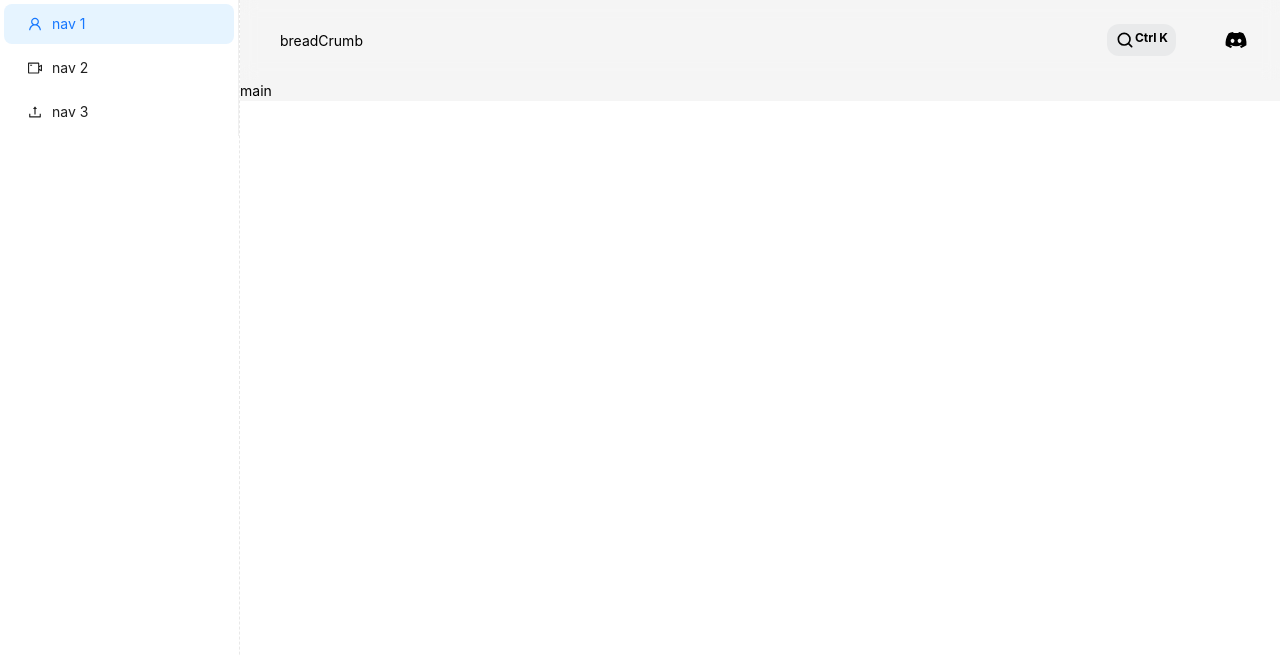
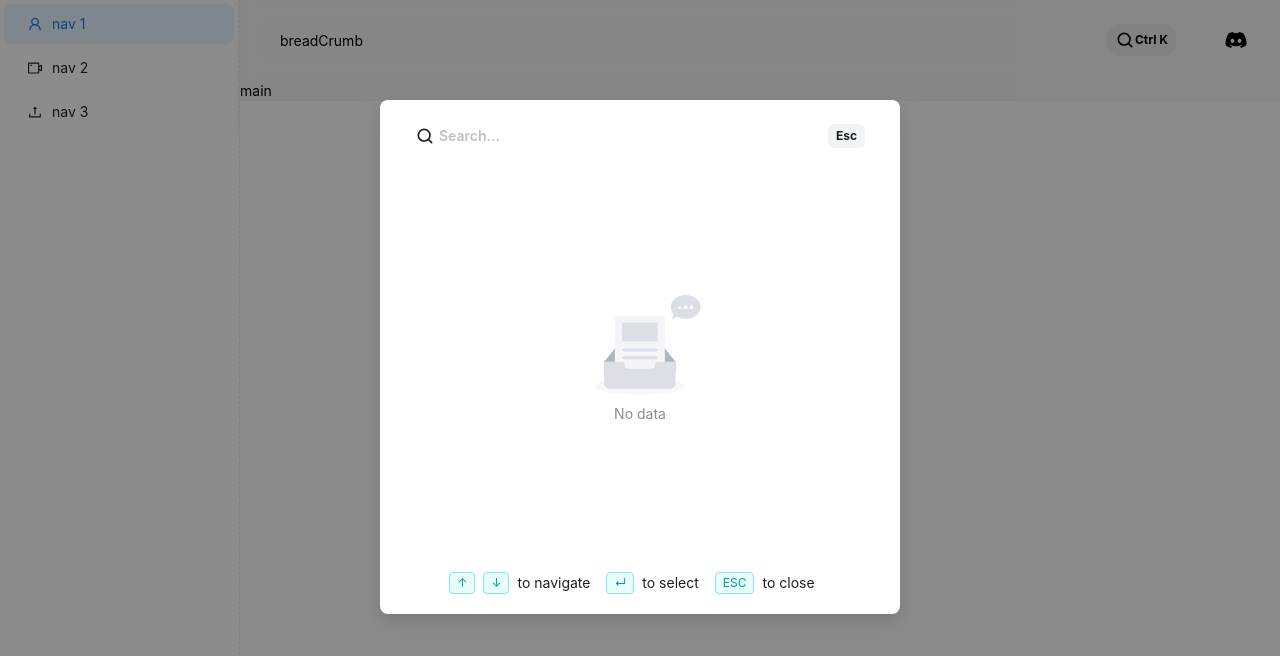
Before and after one commit to yuanyouhui11233/OrbitAdmin, a React (Vite) app: page /#/ in a window 1280 px wide. Both pictures are taken after a click on the button "Ctrl K". Shown: the top 656 px of the page. Built offline with nearby package versions, Linux system fonts and the light colour scheme; some icons are missing.

Commit message:
feat: 添加@ant-design/v5-patch-for-react-19和react-use依赖，新增搜索栏组件

```diff
--- a/package.json
+++ b/package.json
@@ -12,6 +12,7 @@
   "dependencies": {
     "@ant-design/cssinjs": "^1.23.0",
     "@ant-design/icons": "^5.6.1",
+    "@ant-design/v5-patch-for-react-19": "^1.0.3",
     "antd": "^5.23.4",
     "axios": "^1.7.9",
     "clsx": "^2.1.1",
@@ -22,6 +23,7 @@
     "react": "^19.0.0",
     "react-dom": "^19.0.0",
     "react-router-dom": "^7.2.0",
+    "react-use": "^17.6.0",
     "rollup-plugin-visualizer": "^5.14.0",
     "styled-components": "^6.1.15",
     "tailwind-merge": "^3.0.2",
--- a/src/layouts/components/searchBar.tsx
+++ b/src/layouts/components/searchBar.tsx
@@ -1,14 +1,82 @@
-import { useMemo } from "react";
 import { IconButton, SvgIcon } from "@/components/icon/index";
+import { useBoolean } from "react-use";
+import { Modal, Empty, Input, type InputRef, Tag } from "antd";
+import { useRef, useState } from "react";
 export default function SearchBar() {
+	const [search, toggle] = useBoolean(false);
+	const inputRef = useRef<InputRef>(null);
+	const [searchQuery, setSearchQuery] = useState("");
+	const handleOpen = () => {
+		toggle(true);
+	};
+	const handleCancel = () => {
+		toggle(false);
+	};
 	return (
+		<>
 			<div className="flex items-center">
-			<IconButton className="h-8 rounded-xl bg-hover py-2 text-xs font-bold">
-				<div className="flex">
+				<IconButton
+					className="h-8 rounded-xl bg-hover py-2 text-xs font-bold"
+					onClick={handleOpen}
+				>
+					<div className="flex items-center">
 						<SvgIcon icon="ic-search" size="20" />
 						<span>Ctrl K</span>
 					</div>
 				</IconButton>
 			</div>
+
+			<Modal
+				open={search}
+				closeIcon={false}
+				onCancel={handleCancel}
+				styles={{
+					body: {
+						height: "400px",
+						display: "flex",
+						flexDirection: "column",
+						justifyContent: "center",
+					},
+				}}
+				title={
+					<Input
+						ref={inputRef}
+						value={searchQuery}
+						onChange={(e) => setSearchQuery(e.target.value)}
+						placeholder="Search..."
+						variant="borderless"
+						autoFocus
+						prefix={<SvgIcon icon="ic-search" size="20" />}
+						suffix={
+							<IconButton
+								className="h-6 rounded-md bg-hover text-xs font-bold"
+								onClick={handleCancel}
+							>
+								Esc
+							</IconButton>
+						}
+					/>
+				}
+				footer={
+					<div className="flex flex-wrap justify-center">
+						<div className="flex mr-4">
+							<Tag color="cyan">↑</Tag>
+							<Tag color="cyan">↓</Tag>
+							<span>to navigate</span>
+						</div>
+						<div className="flex mr-4">
+							<Tag color="cyan">↵</Tag>
+							<span>to select</span>
+						</div>
+						<div className="flex mr-4">
+							<Tag color="cyan">ESC</Tag>
+							<span>to close</span>
+						</div>
+					</div>
+				}
+			>
+				<Empty />
+			</Modal>
+		</>
 	);
 }
--- a/src/main.tsx
+++ b/src/main.tsx
@@ -5,6 +5,9 @@ import App from "./App.tsx";
 import "./theme/index.css";
 // svg icons
 import "virtual:svg-icons-register";
+
+// antd React19兼容包 https://ant.design/docs/react/v5-for-19-cn
+import "@ant-design/v5-patch-for-react-19";
 createRoot(document.getElementById("root")!).render(
 	<StrictMode>
 		<App />
```
Also changed, not shown: 1 other file (tests, documents, lock files or other folders). Lines whose indentation alone changed are shown as unchanged.
